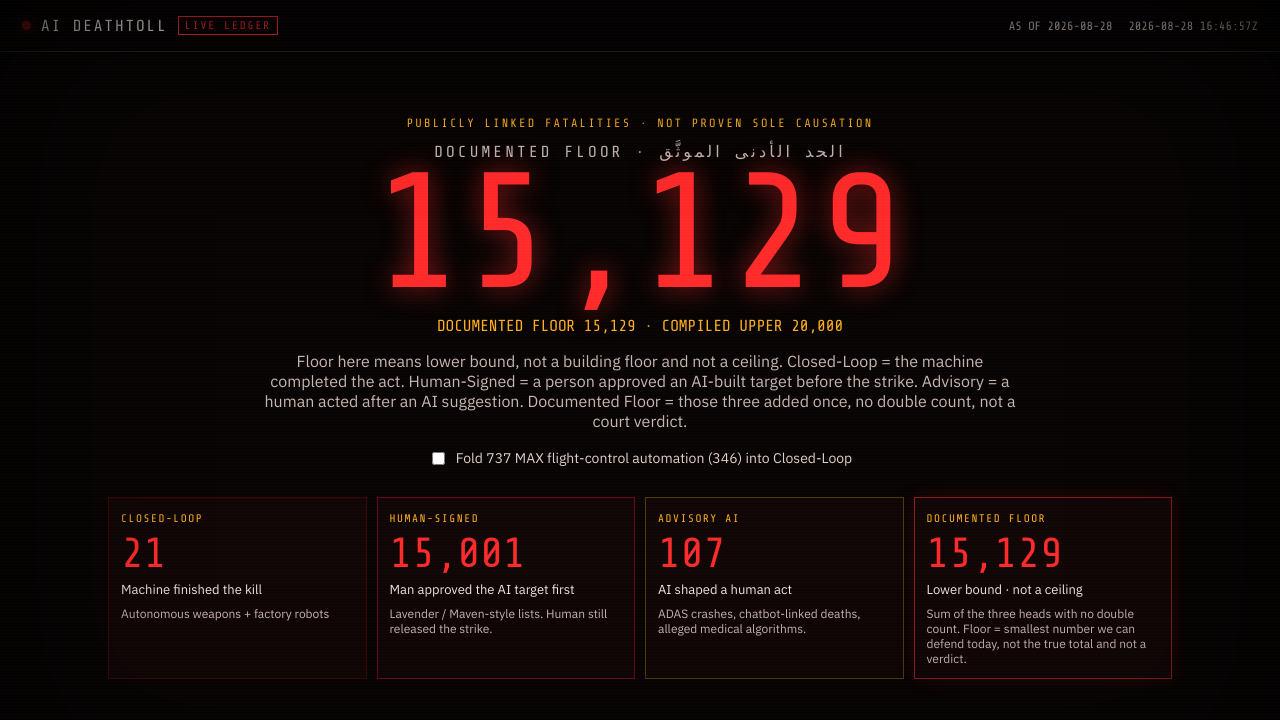
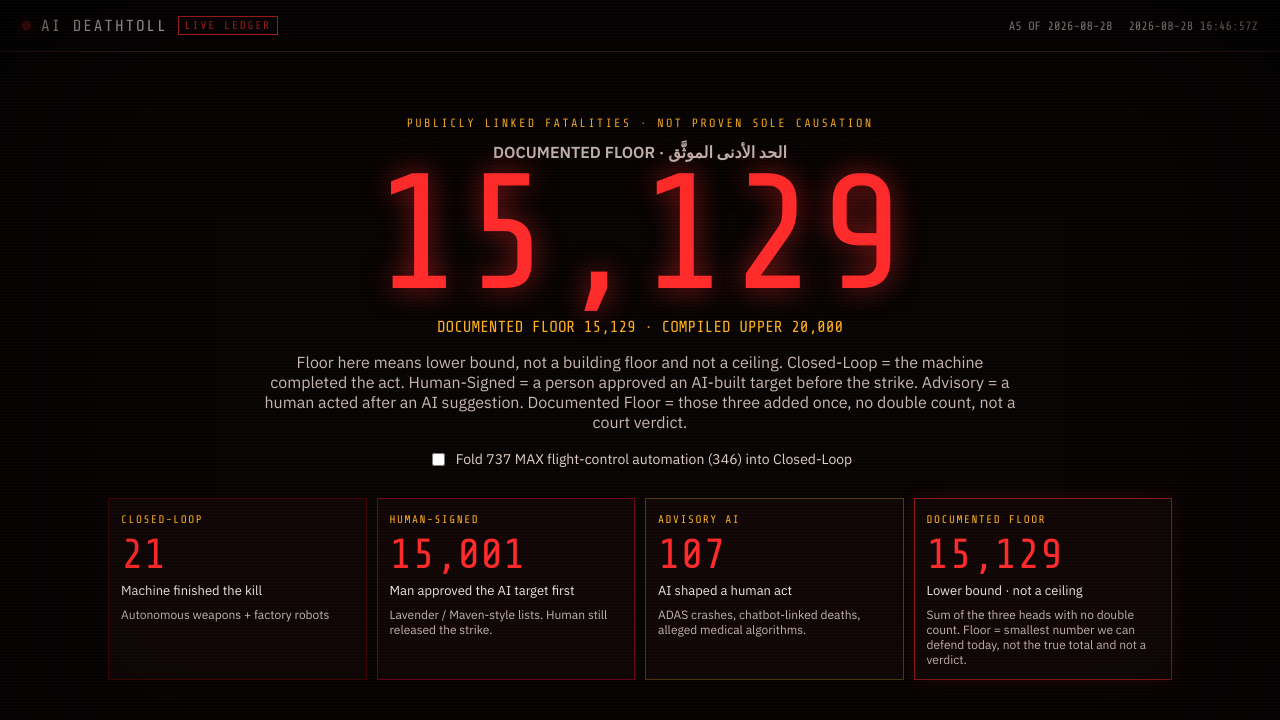
Before and after one commit to aejabri/ai-deathtoll, a plain HTML site: page index.html in a window 1280 px wide. Shown: the top 720 px of the page. Drawn offline with nearby package versions, Linux system fonts and the light colour scheme.

Commit message:
Stop letter-spacing from breaking Arabic on Documented Floor label

```diff
--- a/styles.css
+++ b/styles.css
@@ -11,7 +11,7 @@ html,body { margin:0; padding:0; background:var(--bg); color:#f4e8e4; font-famil
 main { max-width:1100px; margin:0 auto; padding:28px 18px 80px; }
 .hero { text-align:center; padding:24px 0 10px; }
 .eyebrow { color:var(--amber); letter-spacing:0.18em; font-size:12px; font-family:"Share Tech Mono",monospace; }
-.counter-label { font-family:"Share Tech Mono",monospace; color:var(--mute); letter-spacing:0.2em; margin-top:8px; }
+.counter-label { font-family:"IBM Plex Sans","IBM Plex Sans Arabic",system-ui,sans-serif; color:var(--mute); letter-spacing:0; margin-top:8px; font-weight:600; }
 .counter { font-family:"Share Tech Mono",monospace; font-size:clamp(72px,18vw,164px); line-height:0.9; color:var(--red); text-shadow:0 0 28px rgba(255,42,42,0.55),0 0 4px #000; animation:flicker 6s infinite; }
 .range { color:var(--amber); font-family:"Share Tech Mono",monospace; margin-top:8px; }
 .hero-note { max-width:760px; margin:16px auto 0; color:var(--mute); }
```
